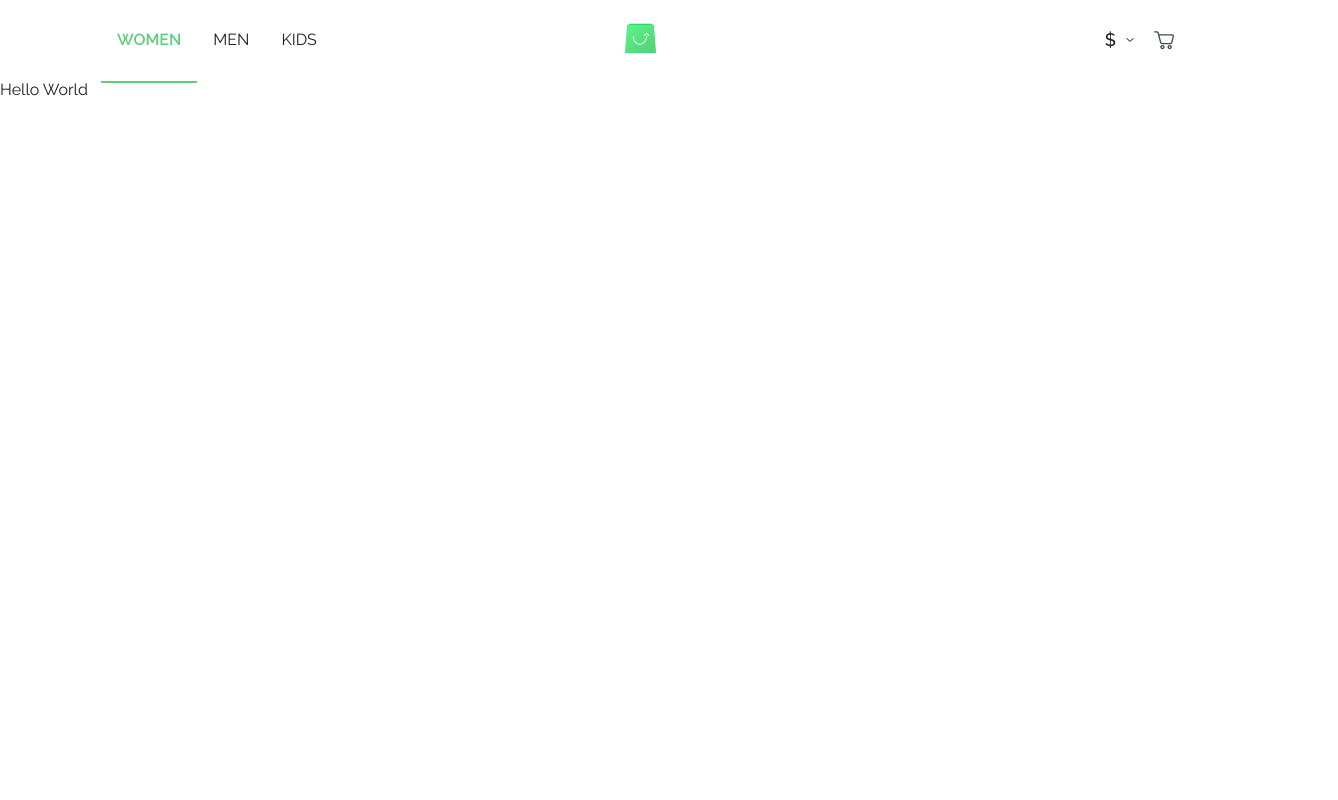
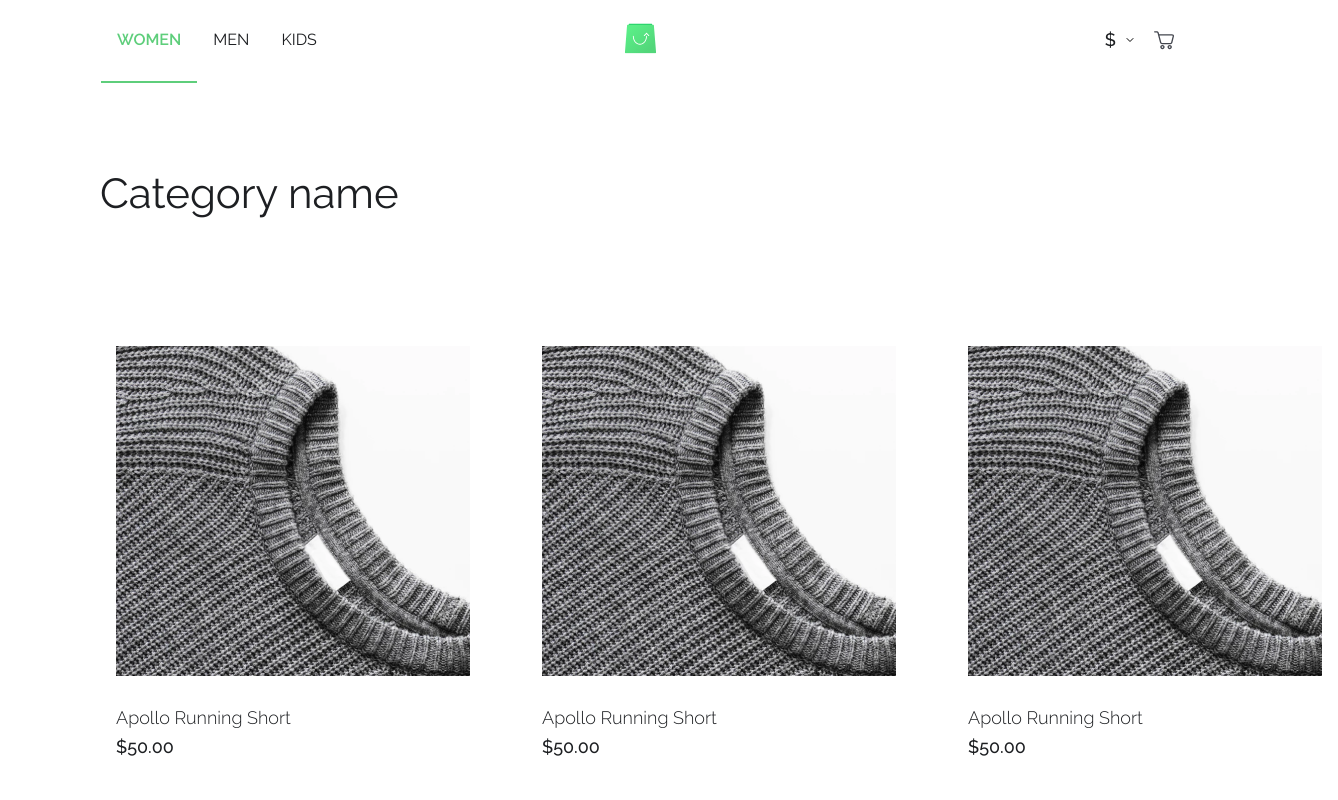
Before and after one commit to caiolv/online-clothing-store, a React (Create React App) app: page / in a window 1280 px wide. Shown: the top 800 px of the page, 1338 px wide, since content can reach past the window. Built offline with nearby package versions, Linux system fonts and the light colour scheme.

Commit message:
add: finish category page styling

```diff
--- a/src/App.tsx
+++ b/src/App.tsx
@@ -1,7 +1,7 @@
 import React from 'react';
 import { BrowserRouter, Route } from 'react-router-dom';
 
-import { Home } from './pages/Home';
+import { Category } from './pages/Category';
 
 import Header from './components/Header';
 
@@ -9,7 +9,7 @@ function App() {
   return (
     <BrowserRouter>
       <Header />
-      <Route path="/" exact component={Home} />
+      <Route path="/" exact component={Category} />
     </BrowserRouter>
   );
 }
--- /dev/null
+++ b/src/components/ProductCard.tsx
@@ -0,0 +1,15 @@
+import React, { Component } from 'react';
+
+import product from '../images/product.png';
+
+export default class ProductCard extends Component {
+    render() {
+        return (
+            <div id="product-card">
+                <img src={product} alt="Product description" />
+                <p>Apollo Running Short</p>
+                <strong>$50.00</strong>
+            </div>
+        )
+    }
+}
--- /dev/null
+++ b/src/pages/Category.tsx
@@ -0,0 +1,24 @@
+import React, { Component } from 'react';
+
+import ProductCard from '../components/ProductCard';
+
+export class Category extends Component {
+    render() {
+        return (
+            <section id="category">
+                <h2>Category name</h2>
+                <main>
+                    <ProductCard />
+                    <ProductCard />
+                    <ProductCard />
+                    <ProductCard />
+                    <ProductCard />
+                    <ProductCard />
+                    <ProductCard />
+                    <ProductCard />
+                    <ProductCard />
+                </main>
+            </section>
+        )
+    }
+}
--- a/src/pages/Home.tsx
+++ /dev/null
@@ -1,11 +0,0 @@
-import React, { Component } from 'react'
-
-export class Home extends Component {
-    render() {
-        return (
-            <div>
-                Hello World
-            </div>
-        )
-    }
-}
--- a/src/styles/base/base.scss
+++ b/src/styles/base/base.scss
@@ -2,6 +2,12 @@
     margin: 0px;
     padding: 0px;
     box-sizing: border-box;
+}
+
+#root {
+    max-width: 1440px;
+    margin: 0 auto;
+    padding-bottom: 50px;
 }
 
 body {
@@ -22,3 +28,8 @@ button {
 	cursor: pointer;
 	outline: inherit;
 }
+
+section {
+    padding: 0 100px;
+    margin-top: 80px;
+}
--- a/src/styles/base/typography.scss
+++ b/src/styles/base/typography.scss
@@ -5,7 +5,9 @@ h1 {
 }
 
 h2 {
-    font-weight: 400;
+    font-weight: normal;
+    font-size: 42px;
+    line-height: 160%;
 }
 
 a,
--- /dev/null
+++ b/src/styles/components/product-card.scss
@@ -0,0 +1,26 @@
+#product-card {
+    padding: 16px;
+    transition: all 0.3s;
+
+    &:hover {
+        box-shadow: 0px 4px 35px rgba(168, 172, 176, 0.19);
+    }
+
+    img {
+        height: 330px;
+        width: 354px;
+    }
+
+    p {
+        margin-top: 24px;
+        font-weight: 300;
+        font-size: 18px;
+        line-height: 160%;
+    }
+
+    strong {
+        font-weight: 500;
+        font-size: 18px;
+        line-height: 160%;
+    }
+}
--- a/src/styles/main.scss
+++ b/src/styles/main.scss
@@ -5,3 +5,6 @@
 
 @import './components/button';
 @import './components/header';
+@import './components/product-card';
+
+@import './pages/category';
--- /dev/null
+++ b/src/styles/pages/category.scss
@@ -0,0 +1,10 @@
+#category {
+    main {
+        margin-top: 103px;
+        display: grid;
+        grid-template-columns: repeat(3, 1fr);
+        column-gap: 40px;
+        row-gap: 103px;
+        list-style: none;
+    }
+}
```
Also changed, not shown: public/index.html (+4 -26 lines), src/components/Button.tsx (added, +17 -0 lines), src/images/product.png (added).
